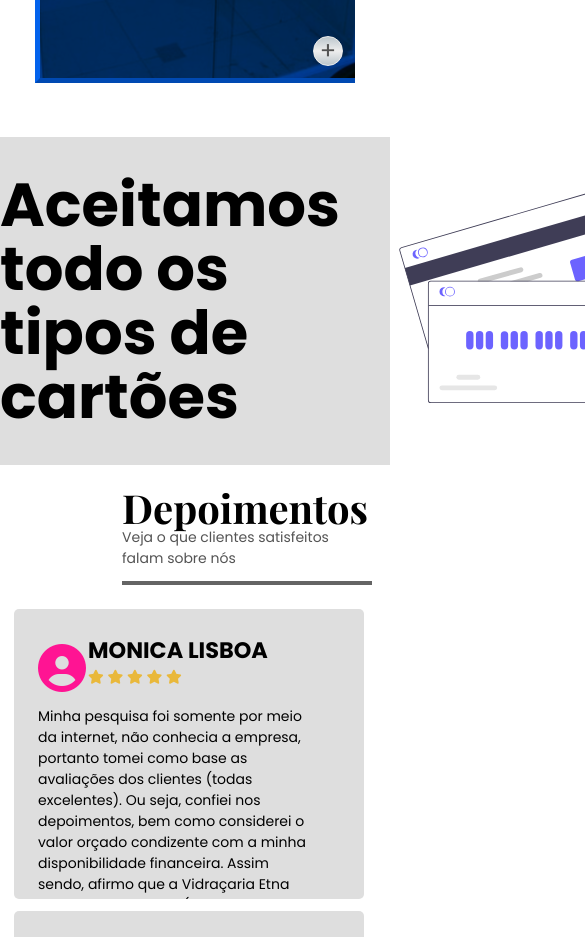
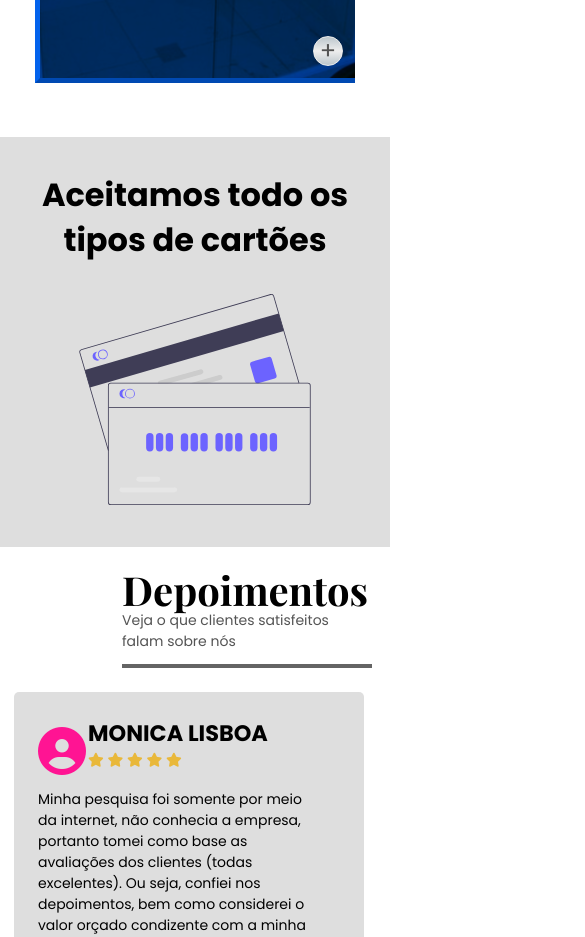
Before and after one commit to danieliraja/vidracaria-etna, a plain HTML site: page index.html in a window 390 px wide. Shown: the part 3100-4037 px from the top of the page, 585 px wide, since content can reach past the window. Drawn offline with nearby package versions, Linux system fonts and the light colour scheme.

Commit message:
mudado varios arquivos e diretorios

```diff
--- a/src/css/style.css
+++ b/src/css/style.css
@@ -505,6 +505,18 @@ a.header-ligar:hover i{
     max-width:350px;
     height: 25vh
 }
+@media (min-width: 375px) and (max-width: 460px) {
+    .pagamento{
+        max-width:350px;
+        flex-direction: column;
+    }
+    .pagamento h1{
+        font-size: 2rem;
+        line-height: 2.8rem;
+        text-align: center;
+        margin-bottom: 2rem;
+    }
+}
 
 /* Pagina Produtos  */
 
```
